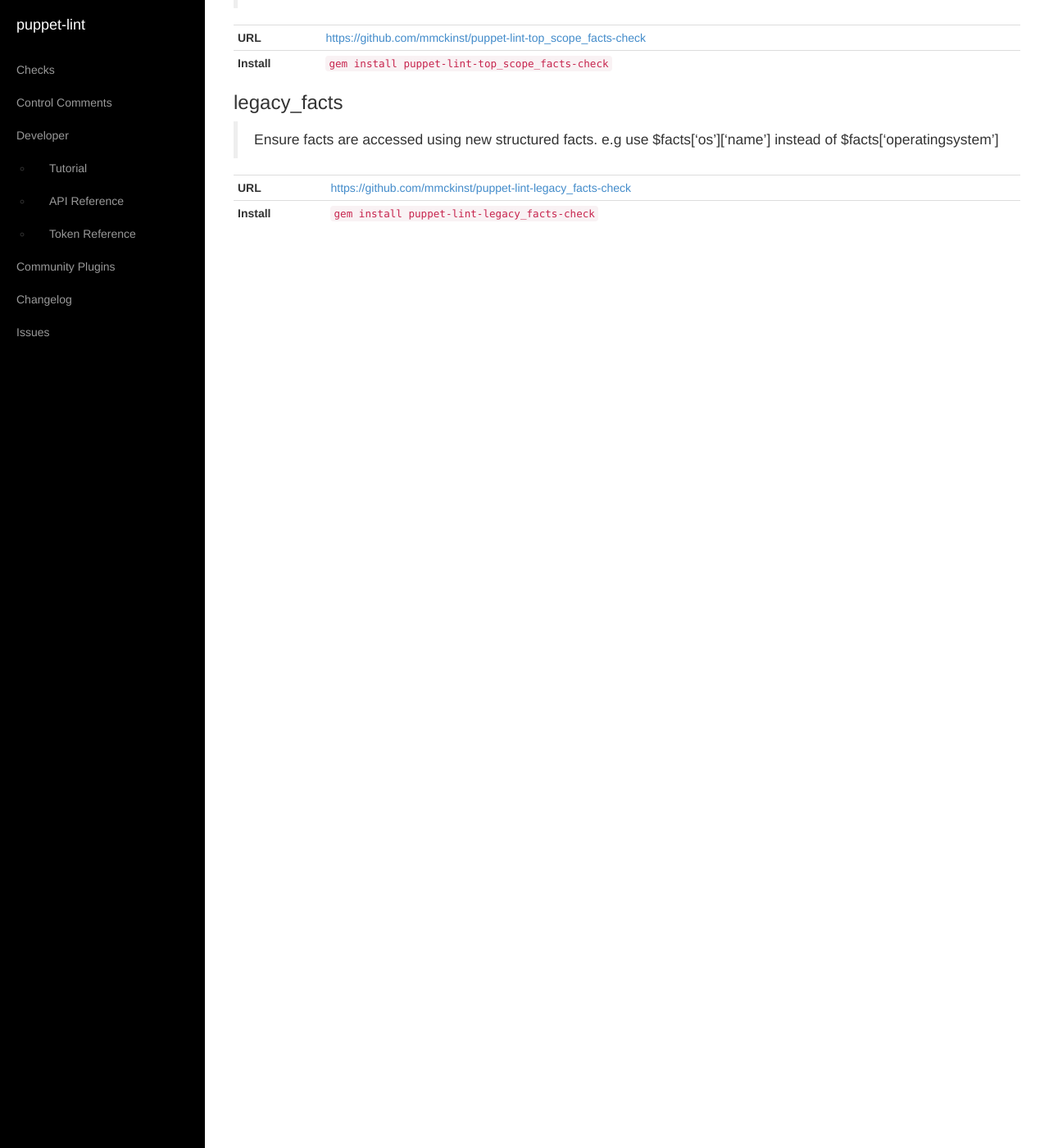
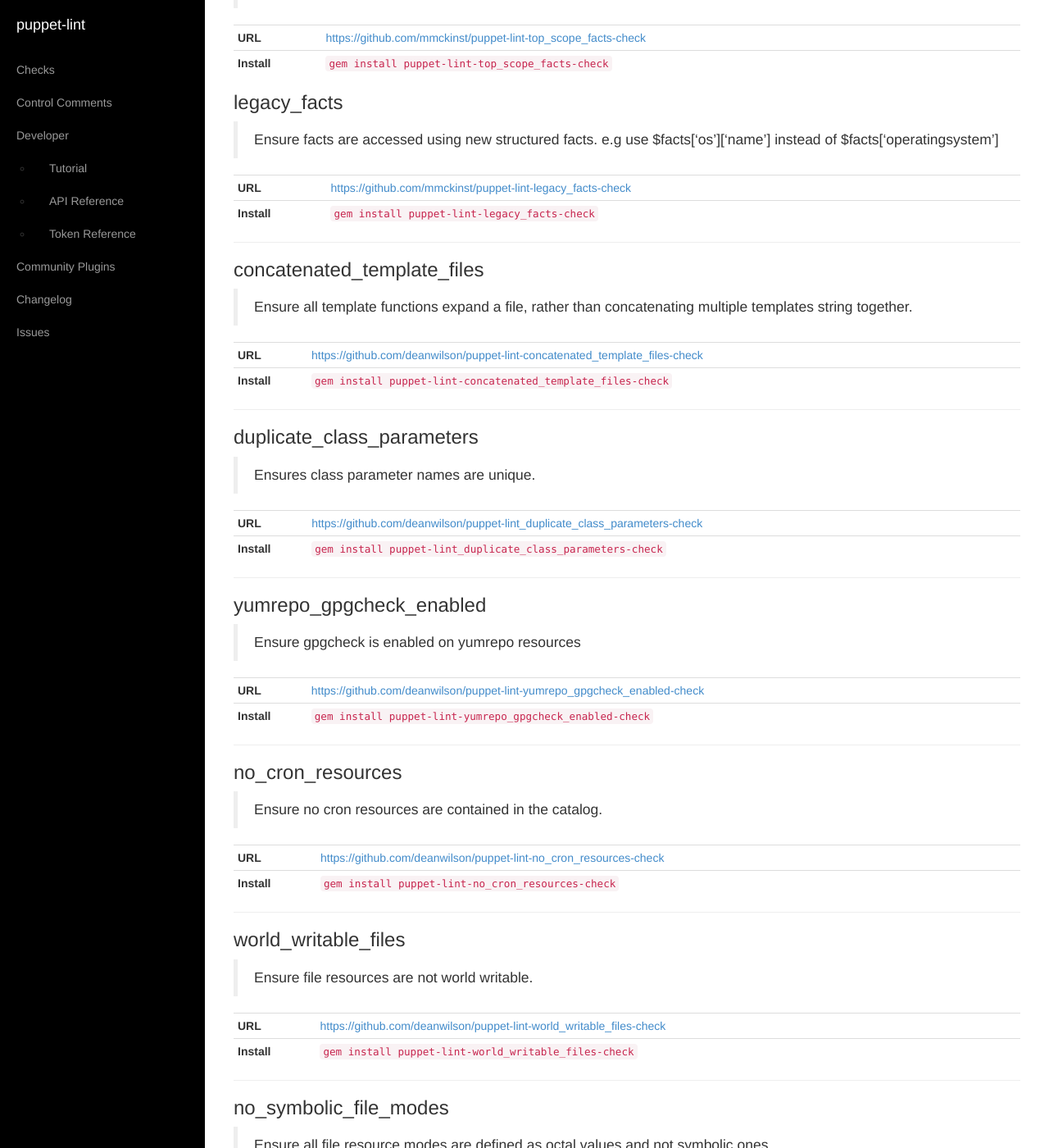
Before and after one commit to rodjek/puppet-lint, a Jekyll site: the page built from plugins/index.md, in a window 1280 px wide and 1400 px high, scrolled down 2060 px. Shown: the whole window at 82% size. Built offline with Jekyll 4.4.1, drawn with Linux system fonts in a browser that asks for light colours; some of the changed text lies outside the part shown.

Commit message:
Add puppet-lint plugins from deanwilson to plugins page

```diff
--- a/plugins/index.md
+++ b/plugins/index.md
@@ -112,3 +112,103 @@ layout: default
 | **URL**     | <https://github.com/mmckinst/puppet-lint-legacy_facts-check> |
 | **Install** | `gem install puppet-lint-legacy_facts-check`                 |
 {: .table .table-condensed }
+
+---
+
+
+### concatenated_template_files
+
+> Ensure all template functions expand a file, rather than concatenating multiple templates string together.
+
+| **URL**     | <https://github.com/deanwilson/puppet-lint-concatenated_template_files-check> |
+| **Install** | `gem install puppet-lint-concatenated_template_files-check`                   |
+{: .table .table-condensed }
+
+---
+
+
+### duplicate_class_parameters
+
+> Ensures class parameter names are unique.
+
+| **URL**     | <https://github.com/deanwilson/puppet-lint_duplicate_class_parameters-check> |
+| **Install** | `gem install puppet-lint_duplicate_class_parameters-check`                   |
+{: .table .table-condensed }
+
+---
+
+
+### yumrepo_gpgcheck_enabled
+
+> Ensure gpgcheck is enabled on yumrepo resources
+
+| **URL**     | <https://github.com/deanwilson/puppet-lint-yumrepo_gpgcheck_enabled-check> |
+| **Install** | `gem install puppet-lint-yumrepo_gpgcheck_enabled-check`                   |
+{: .table .table-condensed }
+
+---
+
+
+### no_cron_resources
+
+> Ensure no cron resources are contained in the catalog.
+
+| **URL**     | <https://github.com/deanwilson/puppet-lint-no_cron_resources-check> |
+| **Install** | `gem install puppet-lint-no_cron_resources-check`                   |
+{: .table .table-condensed }
+
+---
+
+
+###  world_writable_files
+
+> Ensure file resources are not world writable.
+
+| **URL**     | <https://github.com/deanwilson/puppet-lint-world_writable_files-check> |
+| **Install** | `gem install puppet-lint-world_writable_files-check`                   |
+{: .table .table-condensed }
+
+---
+
+
+### no_symbolic_file_modes
+
+> Ensure all file resource modes are defined as octal values and not symbolic ones.
+
+| **URL**     | <https://github.com/deanwilson/puppet-lint-no_symbolic_file_modes-check> |
+| **Install** | `gem install puppet-lint-no_symbolic_file_modes-check`                   |
+{: .table .table-condensed }
+
+---
+
+
+### no_erb_template
+
+> Ensure there are no calls to the template() or inline_template() function as
+> an aid to migrating to epp templates.
+
+| **URL**     | <https://github.com/deanwilson/puppet-lint-no_erb_template-check> |
+| **Install** | `gem install puppet-lint-no_erb_template-check`                   |
+{: .table .table-condensed }
+
+---
+
+
+### no_file_path_attribute
+
+> Ensure file resources do not have a path attribute.
+
+| **URL**     | <https://github.com/deanwilson/puppet-lint-no_file_path_attribute-check> |
+| **Install** | `gem install puppet-lint-no_file_path_attribute-check`                   |
+{: .table .table-condensed }
+
+---
+
+
+### non_erb_template_filename
+
+> Ensure all file names used in template functions end with the string '.erb'.
+
+| **URL**     | <https://github.com/deanwilson/puppet-lint-non_erb_template_filename-check> |
+| **Install** | `gem install puppet-lint-non_erb_template_filename-check`   |
+{: .table .table-condensed }
```
